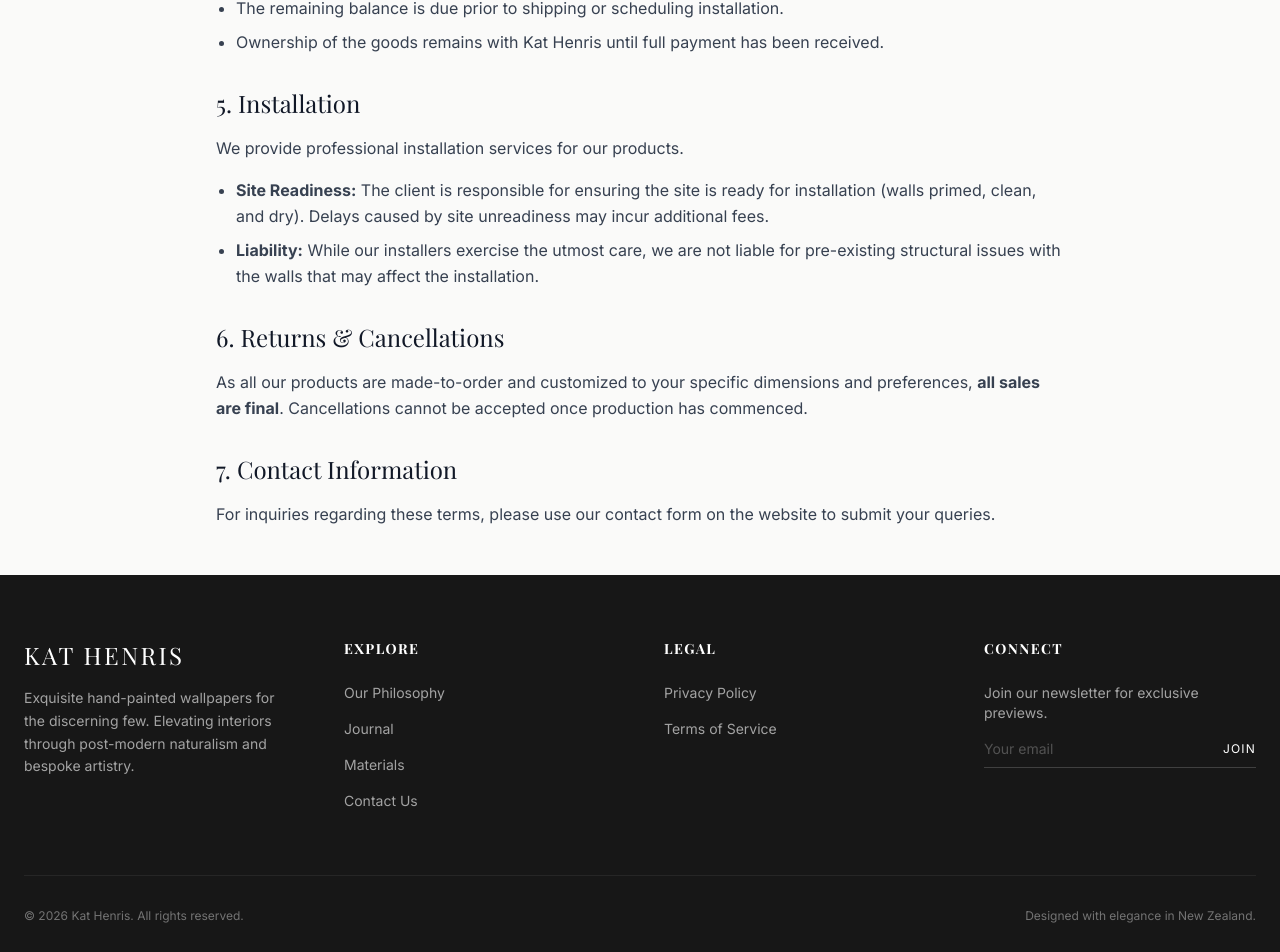
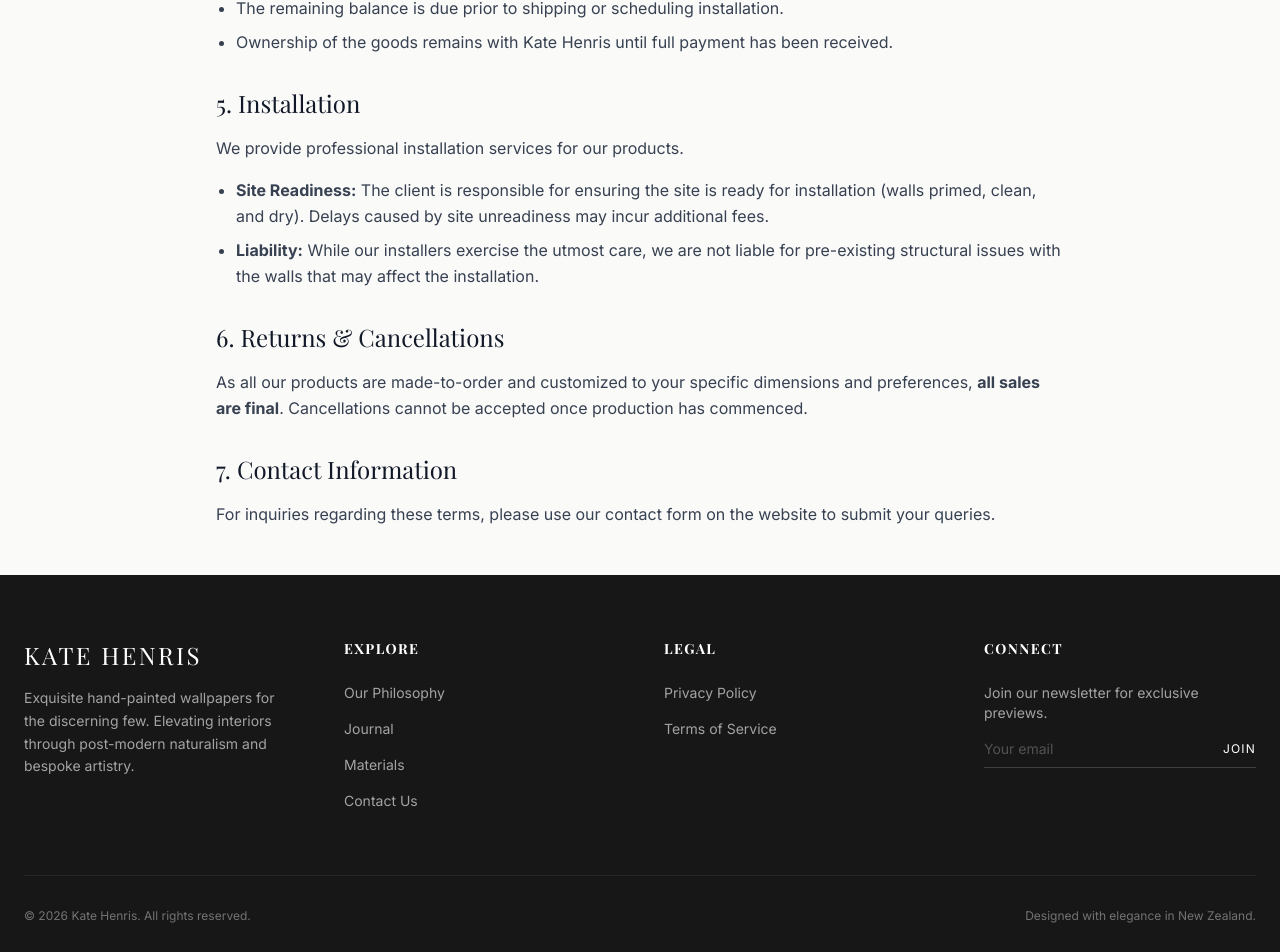
Before and after one commit to Coolhouseman/knh-kat-henris, a Next.js app in the folder web/: page /terms-of-service in a window 1280 px wide. Shown: the part 1117-2069 px from the top of the page. Built offline with nearby package versions, Linux system fonts and the light colour scheme; a web font is replaced by a local one.

Commit message:
chore: update brand name to Kate Henris

```diff
--- a/web/src/app/collections/[slug]/page.tsx
+++ b/web/src/app/collections/[slug]/page.tsx
@@ -64,7 +64,7 @@
     title: collection.title,
     description: collection.inspiration.slice(0, 160) + "...",
     openGraph: {
-      title: `${collection.title} | Kat Henris`,
+      title: `${collection.title} | Kate Henris`,
       description: collection.subtitle,
       images: [collection.heroImage],
     },
--- a/web/src/app/contact/page.tsx
+++ b/web/src/app/contact/page.tsx
@@ -3,7 +3,7 @@
 
 export const metadata: Metadata = {
   title: "Contact Us",
-  description: "Begin your bespoke commission. Contact Kat Henris to discuss your vision for hand-painted wallpaper and interior artistry.",
+  description: "Begin your bespoke commission. Contact Kate Henris to discuss your vision for hand-painted wallpaper and interior artistry.",
 };
 
 export default function ContactPage() {
--- a/web/src/app/journal/page.tsx
+++ b/web/src/app/journal/page.tsx
@@ -4,7 +4,7 @@
 import { blogPosts } from "@/lib/blog";
 
 export const metadata: Metadata = {
-  title: "The Journal | Kat Henris",
+  title: "The Journal | Kate Henris",
   description: "Insights on slow design, craftsmanship, and the art of living. Read our latest stories.",
 };
 
--- a/web/src/app/layout.tsx
+++ b/web/src/app/layout.tsx
@@ -17,32 +17,32 @@
 export const metadata: Metadata = {
   metadataBase: new URL('https://knh.nz'),
   title: {
-    default: "Kat Henris | Bespoke Hand-Painted Wallpapers",
-    template: "%s | Kat Henris"
+    default: "Kate Henris | Bespoke Hand-Painted Wallpapers",
+    template: "%s | Kate Henris"
   },
-  description: "Exquisite hand-painted wallpapers for the discerning few. Kat Henris creates bespoke, high-end wall coverings using silk, gold leaf, and traditional artistry.",
+  description: "Exquisite hand-painted wallpapers for the discerning few. Kate Henris creates bespoke, high-end wall coverings using silk, gold leaf, and traditional artistry.",
   keywords: ["hand-painted wallpaper", "bespoke wallpaper", "luxury wall coverings", "silk wallpaper", "gold leaf wallpaper", "mural art", "high-end interior design", "New Zealand luxury"],
-  authors: [{ name: "Kat Henris" }],
-  creator: "Kat Henris",
+  authors: [{ name: "Kate Henris" }],
+  creator: "Kate Henris",
   openGraph: {
     type: "website",
     locale: "en_NZ",
     url: "https://knh.nz",
-    title: "Kat Henris | The Art of Living",
+    title: "Kate Henris | The Art of Living",
     description: "Transforming residences into living galleries with exquisite hand-painted wallpapers.",
-    siteName: "Kat Henris",
+    siteName: "Kate Henris",
     images: [
       {
         url: "https://images.unsplash.com/photo-1615529182904-14819c35db37?q=80&w=2680&auto=format&fit=crop",
         width: 1200,
         height: 630,
-        alt: "Kat Henris Luxury Wallpaper",
+        alt: "Kate Henris Luxury Wallpaper",
       },
     ],
   },
   twitter: {
     card: "summary_large_image",
-    title: "Kat Henris | Bespoke Hand-Painted Wallpapers",
+    title: "Kate Henris | Bespoke Hand-Painted Wallpapers",
     description: "Exquisite hand-painted wallpapers for the discerning few.",
     images: ["https://images.unsplash.com/photo-1615529182904-14819c35db37?q=80&w=2680&auto=format&fit=crop"],
   },
--- a/web/src/app/privacy-policy/page.tsx
+++ b/web/src/app/privacy-policy/page.tsx
@@ -2,7 +2,7 @@
 
 export const metadata: Metadata = {
   title: "Privacy Policy",
-  description: "Privacy Policy for Kat Henris. Learn how we handle your data and personal information.",
+  description: "Privacy Policy for Kate Henris. Learn how we handle your data and personal information.",
   robots: {
     index: false,
     follow: true,
@@ -20,7 +20,7 @@
           <section>
             <h2 className="text-2xl font-serif mb-4 text-gray-900">1. Introduction</h2>
             <p>
-              Kat Henris (&quot;we,&quot; &quot;our,&quot; or &quot;us&quot;) respects your privacy and is committed to protecting the personal information
+              Kate Henris (&quot;we,&quot; &quot;our,&quot; or &quot;us&quot;) respects your privacy and is committed to protecting the personal information
               that you share with us. This Privacy Policy outlines how we collect, use, and safeguard your data when you visit our
               website or engage our bespoke design and installation services.
             </p>
--- a/web/src/app/terms-of-service/page.tsx
+++ b/web/src/app/terms-of-service/page.tsx
@@ -2,7 +2,7 @@
 
 export const metadata: Metadata = {
   title: "Terms of Service",
-  description: "Terms of Service for Kat Henris. Understand our bespoke commission process, lead times, and payment terms.",
+  description: "Terms of Service for Kate Henris. Understand our bespoke commission process, lead times, and payment terms.",
   robots: {
     index: false,
     follow: true,
@@ -21,7 +21,7 @@
             <h2 className="text-2xl font-serif mb-4 text-gray-900">1. Agreement to Terms</h2>
             <p>
               These Terms of Service constitute a legally binding agreement made between you, whether personally or on behalf of an entity (&quot;client&quot;),
-              and Kat Henris (&quot;we,&quot; &quot;us&quot; or &quot;our&quot;), concerning your access to and use of our bespoke wallpaper design and installation services.
+              and Kate Henris (&quot;we,&quot; &quot;us&quot; or &quot;our&quot;), concerning your access to and use of our bespoke wallpaper design and installation services.
             </p>
           </section>
 
@@ -54,7 +54,7 @@
             <ul className="list-disc pl-5 mt-4 space-y-2">
               <li>A non-refundable deposit (typically 50%) is required to commence production.</li>
               <li>The remaining balance is due prior to shipping or scheduling installation.</li>
-              <li>Ownership of the goods remains with Kat Henris until full payment has been received.</li>
+              <li>Ownership of the goods remains with Kate Henris until full payment has been received.</li>
             </ul>
           </section>
 
--- a/web/src/components/layout/Footer.tsx
+++ b/web/src/components/layout/Footer.tsx
@@ -6,7 +6,7 @@
       <div className="container mx-auto px-6">
         <div className="grid grid-cols-1 md:grid-cols-4 gap-12">
           <div className="space-y-4">
-            <h3 className="text-2xl font-serif tracking-widest">KAT HENRIS</h3>
+            <h3 className="text-2xl font-serif tracking-widest">KATE HENRIS</h3>
             <p className="text-neutral-400 text-sm leading-relaxed">
               Exquisite hand-painted wallpapers for the discerning few.
               Elevating interiors through post-modern naturalism and bespoke artistry.
@@ -50,7 +50,7 @@
         </div>
 
         <div className="border-t border-neutral-800 mt-16 pt-8 flex flex-col md:flex-row justify-between items-center text-xs text-neutral-500">
-          <p>&copy; {new Date().getFullYear()} Kat Henris. All rights reserved.</p>
+          <p>&copy; {new Date().getFullYear()} Kate Henris. All rights reserved.</p>
           <p>Designed with elegance in New Zealand.</p>
         </div>
       </div>
--- a/web/src/components/sections/ContactForm.tsx
+++ b/web/src/components/sections/ContactForm.tsx
@@ -58,7 +58,7 @@
             </div>
 
             <div className="space-y-6">
-              <h3 className="text-xl font-serif">Kat Henris Studio</h3>
+              <h3 className="text-xl font-serif">Kate Henris Studio</h3>
               <p className="text-gray-600">
                 Auckland, New Zealand<br />
                 By Appointment Only
--- a/web/src/components/sections/FeatureSection.tsx
+++ b/web/src/components/sections/FeatureSection.tsx
@@ -57,7 +57,7 @@
       />
       <Feature
         title="Immersive Atmosphere"
-        description="A Kat Henris wall is not a picture; it is an environment. Our designs are created to wrap around a room, creating a seamless, dream-like space where color and form dictate the mood."
+        description="A Kate Henris wall is not a picture; it is an environment. Our designs are created to wrap around a room, creating a seamless, dream-like space where color and form dictate the mood."
         imageUrl="https://hozn2hsy91dhisxu.public.blob.vercel-storage.com/flora-hand-painted-on-silk-wallpaper-immersive-space.JPG"
         reversed
       />
--- a/web/src/components/sections/Hero.tsx
+++ b/web/src/components/sections/Hero.tsx
@@ -26,7 +26,7 @@
         <div className="absolute inset-0 bg-black/20 z-10" />
         <Image
           src={heroImage}
-          alt="Kat Henris - The Art of Living"
+          alt="Kate Henris - The Art of Living"
           fill
           priority
           quality={90}
@@ -42,7 +42,7 @@
         className="relative z-20 text-center text-white p-4"
       >
         <h1 className="text-5xl md:text-7xl lg:text-9xl font-serif font-bold tracking-widest mb-4 mix-blend-overlay">
-          KAT HENRIS
+          KATE HENRIS
         </h1>
         <p className="text-lg md:text-2xl font-light tracking-[0.2em] uppercase mix-blend-overlay">
           The Art of Living
```
